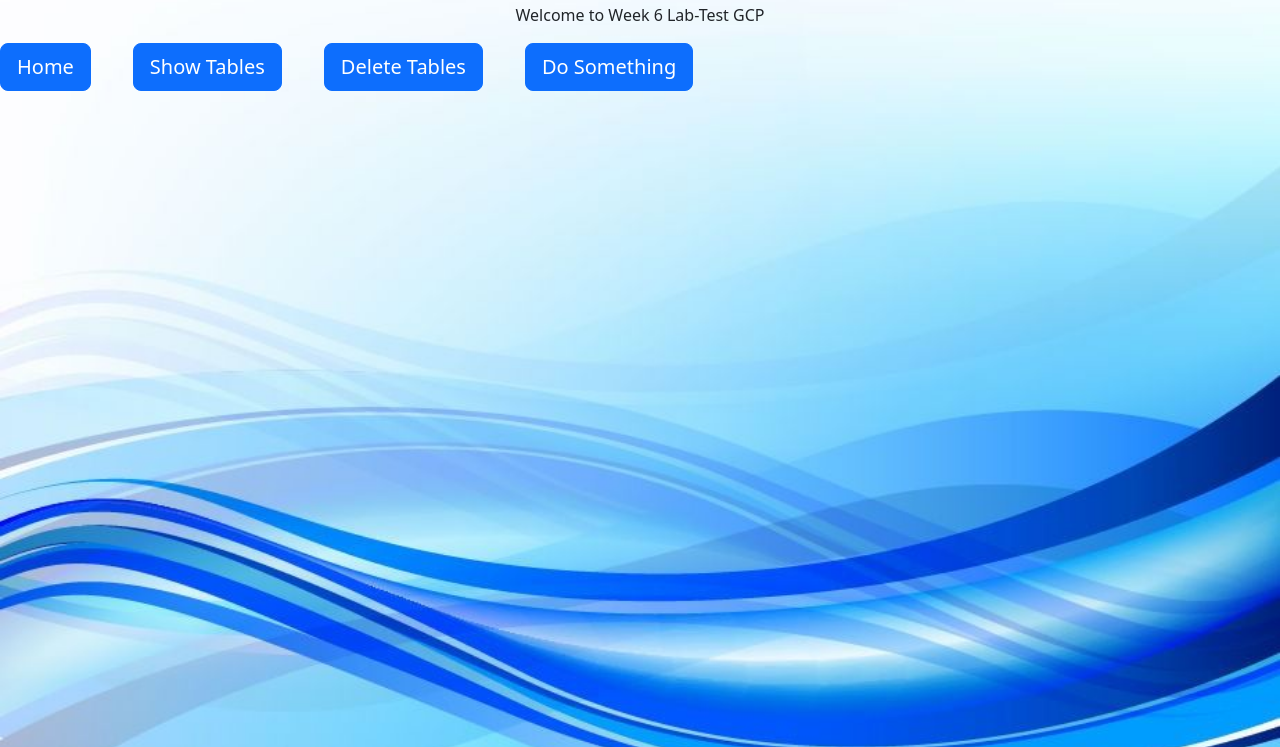
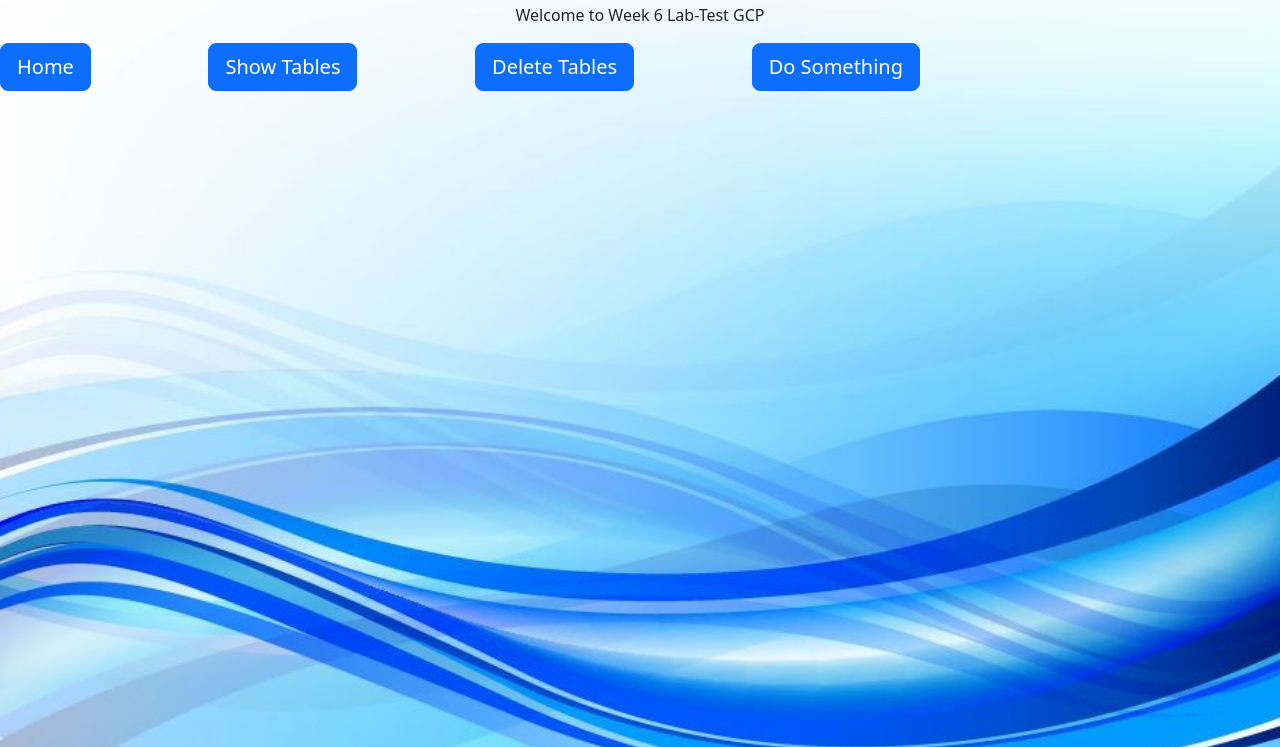
Before and after one commit to moayedikia/tut6, a website: page public/views/index.html in a window 1280 px wide. Shown: the part 53-800 px from the top of the page. Drawn offline with nearby package versions, Linux system fonts and the light colour scheme; files that its build step writes are made by us from their sources; files whose address does not match are found by name.

Commit message:
css update

```diff
--- a/public/css/styles.css
+++ b/public/css/styles.css
@@ -6,5 +6,5 @@ body {
 }
 
 a {
-  margin-right: 1cm;
+  margin-right: 3cm;
 }
```
